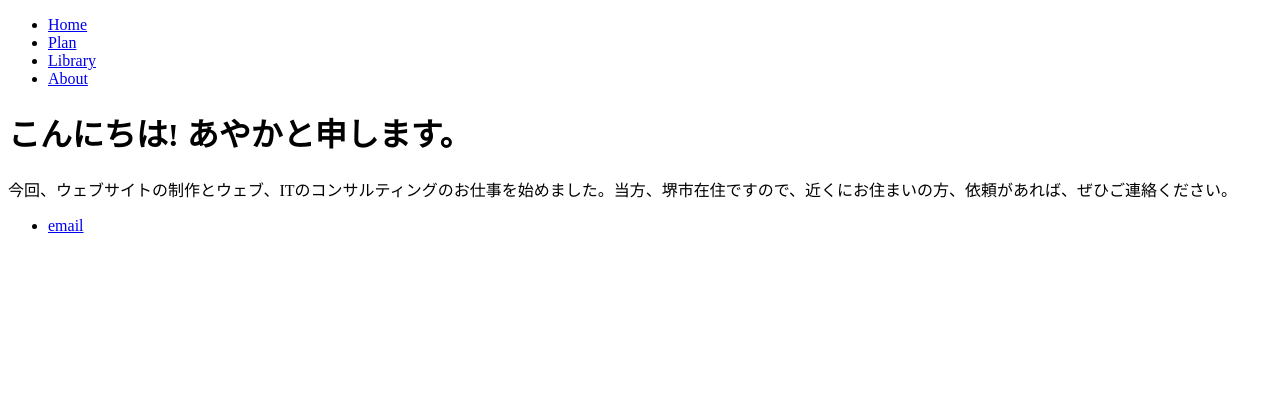
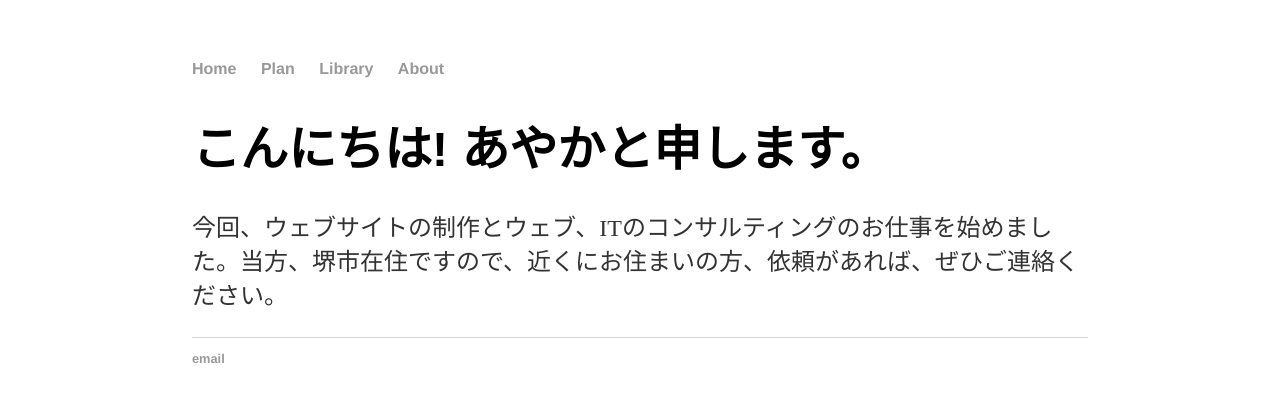
Before and after one commit to agematsu/agematsu.github.io, a Jekyll site: the page built from index.html, in a window 1280 px wide. Shown: the top 402 px of the page. Built offline with Jekyll 4.4.1, drawn with Linux system fonts in a browser that asks for light colours.

Commit message:
Update default.html

```diff
--- a/_layouts/default.html
+++ b/_layouts/default.html
@@ -3,7 +3,7 @@
 		<head>
 			<title>{{ page.title }}</title>
 			<!-- link to main stylesheet -->
-			<link rel="stylesheet" type="text/css" href="../_sass/main.css">
+			<link rel="stylesheet" type="text/css" href="/css/main.css">
 		</head>
 		<body>
 			<nav>
```
